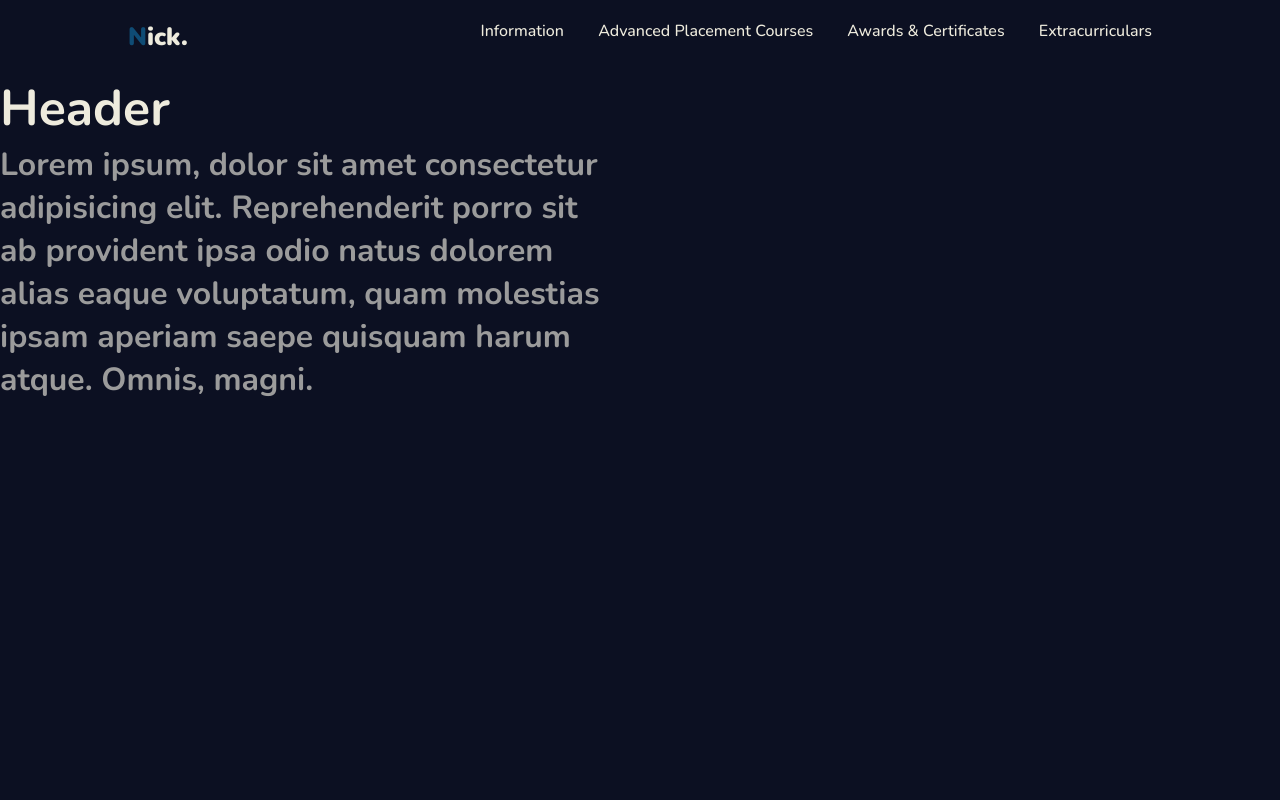
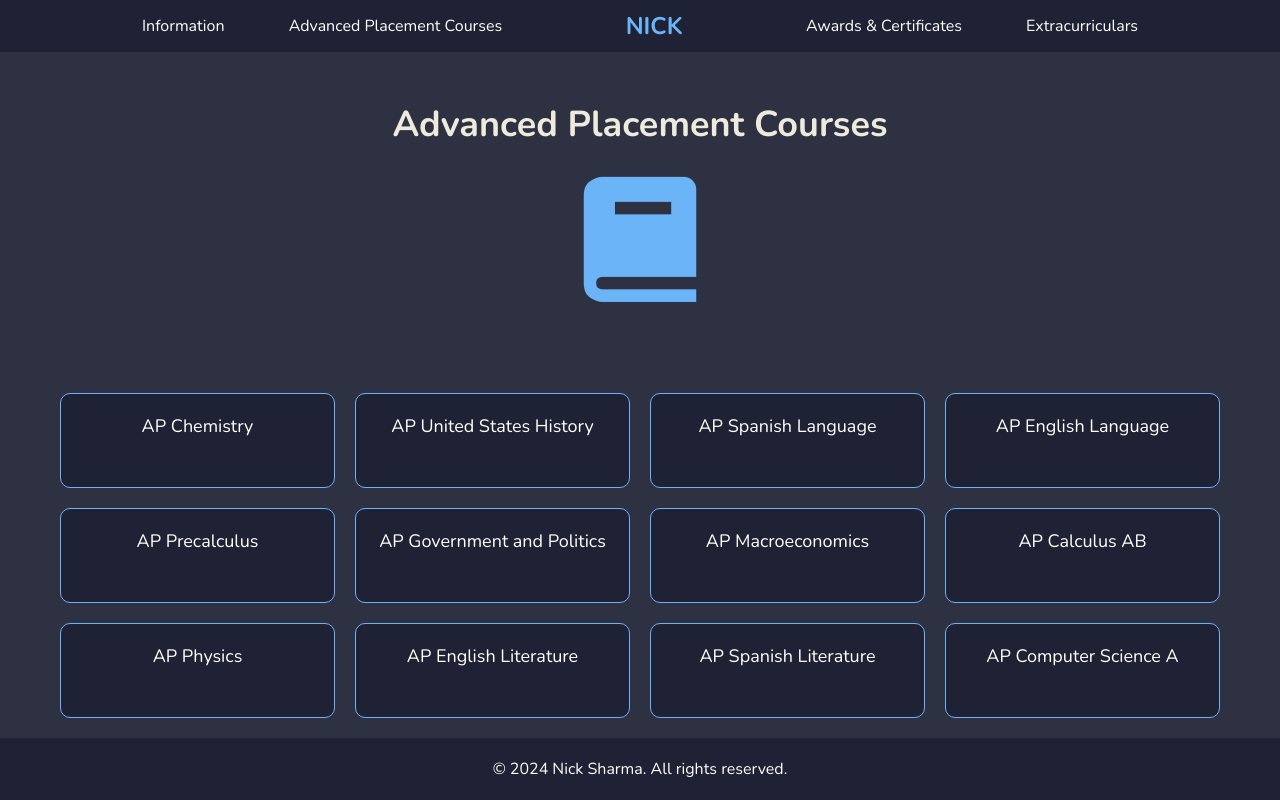
Before and after one commit to nicksharma0/myProfile, a plain HTML site: page ap.html in a window 1280 px wide. Drawn offline with nearby package versions, Linux system fonts and the light colour scheme.

Commit message:
Update ap.html

```diff
--- a/ap.html
+++ b/ap.html
@@ -5,25 +5,157 @@
     <meta name="viewport" content="width=device-width, initial-scale=1.0">
     <title>Nick Sharma | Advanced Placement Courses</title>
     <link rel="stylesheet" href="style.css">
-    <link href="https://fonts.googleapis.com/css2?family=Nunito:ital,wght@0,200..1000;1,200..1000&family=Open+Sans:ital,wght@0,300..800;1,300..800&display=swap" rel="stylesheet">
-    <link href="https://fonts.googleapis.com/css2?family=Merriweather:ital,wght@0,300;0,400;0,700;0,900;1,300;1,400;1,700;1,900&family=Nunito:ital,wght@0,200..1000;1,200..1000&family=Open+Sans:ital,wght@0,300..800;1,300..800&display=swap" rel="stylesheet">
+    <link href="https://fonts.googleapis.com/css2?family=Nunito:wght@400;700&display=swap" rel="stylesheet">
     <link href='https://unpkg.com/boxicons@2.1.4/css/boxicons.min.css' rel='stylesheet'>
+    <style>
+        body {
+            font-family: 'Nunito', sans-serif;
+            margin: 0;
+            padding: 0;
+            background-color: #2D3142;
+            color: #ffffff;
+            display: flex;
+            flex-direction: column;
+            min-height: 100vh; /* Ensure body takes up full height */
+            align-items: center; /* Center all content horizontally */
+        }
+        header {
+            width: 100%;
+            background-color: #1F2235;
+            padding: 10px 0; /* Reduced padding for a sleeker look */
+            display: flex;
+            justify-content: center; /* Center all items horizontally */
+            position: fixed;
+            top: 0;
+            z-index: 1000;
+        }
+        .nav-container {
+            display: flex;
+            align-items: center; /* Center items vertically */
+            width: 100%; /* Full width for nav container */
+            justify-content: space-between; /* Space between left, center and right */
+            max-width: 1200px; /* Max width for better alignment */
+            margin: 0 auto; /* Center container */
+        }
+        .nav-left,
+        .nav-right {
+            display: flex;
+            margin: 0 72px; /* Adjust this value to decrease spacing */
+        }
+        a.logo {
+            color: #6CB4F8; /* Soft blue for logo */
+            font-size: 24px;
+            margin: 0 20px; /* Margins for spacing */
+            text-decoration: none;
+            font-weight: 700; /* Bold font for logo */
+        }
+        nav a {
+            color: #ffffff;
+            text-decoration: none;
+            margin: 0 15px;
+            padding: 10px 15px; /* Added padding for clickable area */
+            border-radius: 5px; /* Rounded corners for buttons */
+            transition: background-color 0.3s, color 0.3s;
+        }
+        nav a:hover {
+            background-color: #6CB4F8; /* Soft blue background on hover */
+            color: #1F2235; /* Dark text color on hover */
+        }
+        .home-content {
+            padding: 100px 20px 20px; /* Adjust top padding for fixed header */
+            text-align: center;
+            flex: 1; /* Allow this section to grow */
+            display: flex;
+            flex-direction: column;
+            align-items: center;
+        }
+        .home-content h1 {
+            font-size: 36px;
+            margin-bottom: 15px; /* Space below the main header */
+        }
+        .home-content h3 {
+            font-size: 20px;
+            max-width: 800px; /* Limit width for better readability */
+        }
+        .footer {
+            background-color: #1F2235;
+            padding: 20px; /* Increased padding for a larger footer */
+            text-align: center;
+            justify-content: center;
+            margin-top: auto; /* Push footer to the bottom */
+            width: 100%; /* Full width for footer */
+        }
+        .footer-content {
+            color: #ffffff;
+            font-size: 16px; /* Adjust font size for better visibility */
+            text-align: center;
+            justify-content: center;
+        }
+
+        .ap-courses {
+    display: grid;
+    grid-template-columns: repeat(auto-fit, minmax(250px, 1fr)); /* Flexible grid layout */
+    gap: 20px; /* Spacing between boxes */
+    padding: 20px;
+    width: 100%;
+    max-width: 1200px;
+    margin: 0 auto; /* Center the grid */
+}
+
+.course-box {
+    background-color: #1F2235; /* Dark background to match the header */
+    border: 1px solid #6CB4F8; /* Soft blue border */
+    border-radius: 10px; /* Smooth rounded corners */
+    padding: 20px;
+    color: #ffffff;
+    text-align: center;
+    font-size: 18px;
+    position: relative;
+    transition: transform 0.3s, background-color 0.3s;
+}
+
+.course-box:hover {
+    background-color: #6CB4F8; /* Soft blue on hover */
+    color: #1F2235; /* Dark text on hover */
+    transform: translateY(-5px); /* Subtle lift on hover */
+}
+
+.course-box::after {
+    content: attr(data-score);
+    display: block;
+    font-size: 14px;
+    margin-top: 10px;
+    color: #1F2235; /* Soft blue color for the score */
+    opacity: 0; /* Initially hidden */
+    transition: opacity 0.3s;
+}
+
+.course-box:hover::after {
+    opacity: 1; /* Score becomes visible on hover */
+}
+
+
+
+    </style>
+
 </head>
 <body>
-    <header class='header showRight'>
-        <a href="index.html" class="logo"><span class="difColor">N</span>ick.</a>
-        <div class="mobile-menu-toggle">
-            <input type="checkbox" id="mobile-menu-checkbox">
-            <label for="mobile-menu-checkbox">
-                <div class="mobile-menu-icon"></div>
-            </label>
+    <header>
+        <div class="nav-container">
+            <div class="nav-left">
+                <nav>
+                    <a href="information.html">Information</a>
+                    <a href="ap.html">Advanced Placement Courses</a>
+                </nav>
+            </div>
+            <a href="index.html" class="logo">NICK</a>
+            <div class="nav-right">
+                <nav>
+                    <a href="awards.html">Awards & Certificates</a>
+                    <a href="extracurriculars.html">Extracurriculars</a>
+                </nav>
+            </div>
         </div>
-        <nav class="navbar">
-            <a href="information.html" class="showRight">Information</a>
-            <a href="ap.html" class="showRight">Advanced Placement Courses</a>
-            <a href="awards.html" class="showRight">Awards & Certificates</a>
-            <a href="extracurriculars.html" class="showRight">Extracurriculars</a>
-        </nav>
     </header>
 
     <nav class="sidebar">
@@ -34,9 +166,27 @@
     </nav>
 
     <div class="home-content">
-        <h1 class="showRight">Header</h1>
-        <h3>Lorem ipsum, dolor sit amet consectetur adipisicing elit. Reprehenderit porro sit ab provident ipsa odio natus dolorem alias eaque voluptatum, quam molestias ipsam aperiam saepe quisquam harum atque. Omnis, magni.</h3>
+        <h1>Advanced Placement Courses</h1>
+        <i class='bx bxs-book' style="font-size: 150px; color: #6CB4F8; margin-bottom: 15px;"></i>
     </div>
+
+    <div class="ap-courses">
+        <div class="course-box" data-score="3">AP Chemistry</div>
+        <div class="course-box" data-score="4">AP United States History</div>
+        <div class="course-box" data-score="4">AP Spanish Language</div>
+        <div class="course-box" data-score="3">AP English Language</div>
+        <div class="course-box" data-score="5">AP Precalculus</div>
+        <div class="course-box" data-score="N/A">AP Government and Politics</div>
+        <div class="course-box" data-score="N/A">AP Macroeconomics</div>
+        <div class="course-box" data-score="N/A">AP Calculus AB</div>
+        <div class="course-box" data-score="N/A">AP Physics</div>
+        <div class="course-box" data-score="N/A">AP English Literature</div>
+        <div class="course-box" data-score="N/A">AP Spanish Literature</div>
+        <div class="course-box" data-score="N/A">AP Computer Science A</div>
+    </div>
+
+
+
 
     <script>
         // JavaScript function to toggle mobile sidebar
@@ -53,5 +203,11 @@
             });
         });
     </script>
+
+    <footer class="footer">
+        <div class="footer-content">
+            © 2024 Nick Sharma. All rights reserved.
+        </div>
+    </footer>
 </body>
 </html>
```
